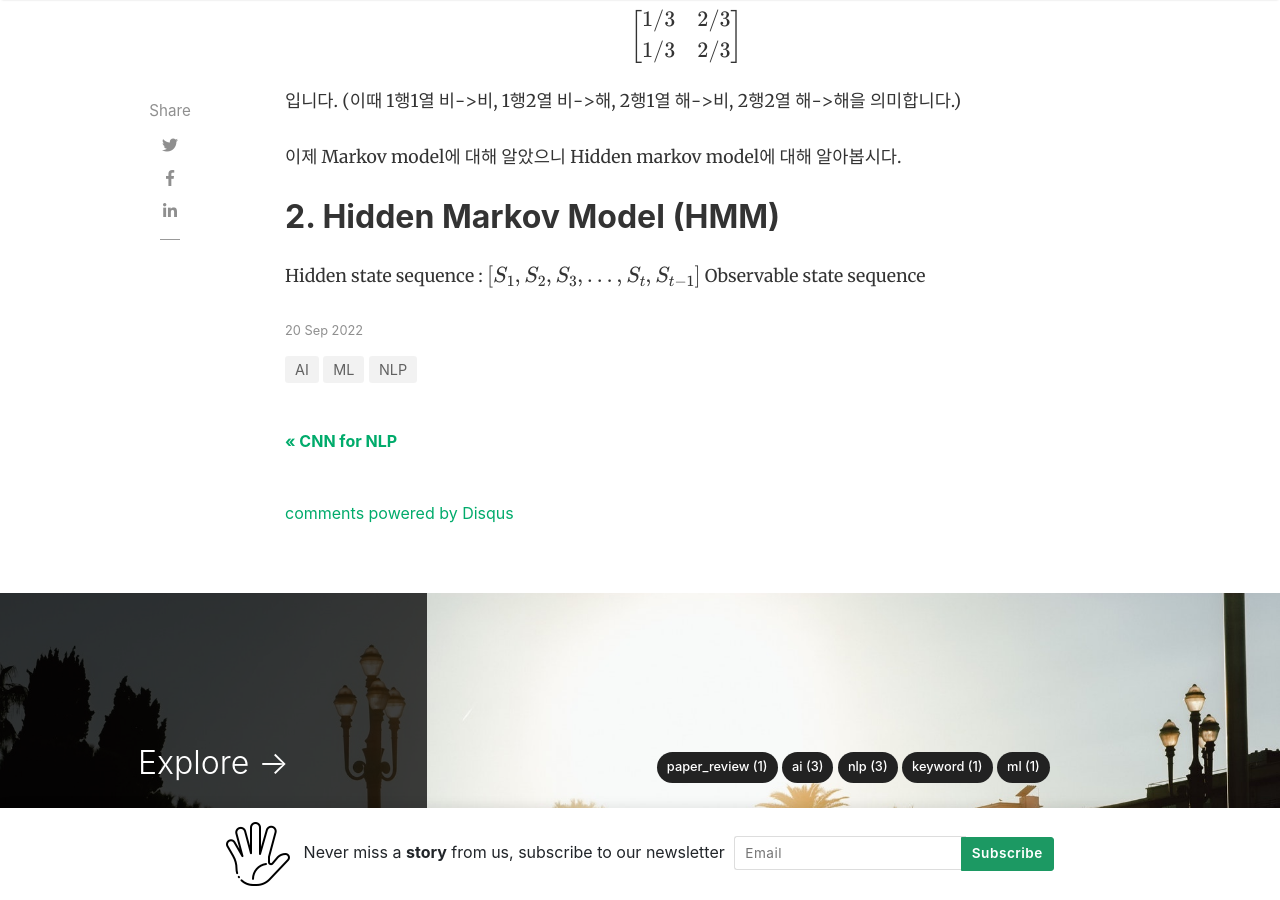
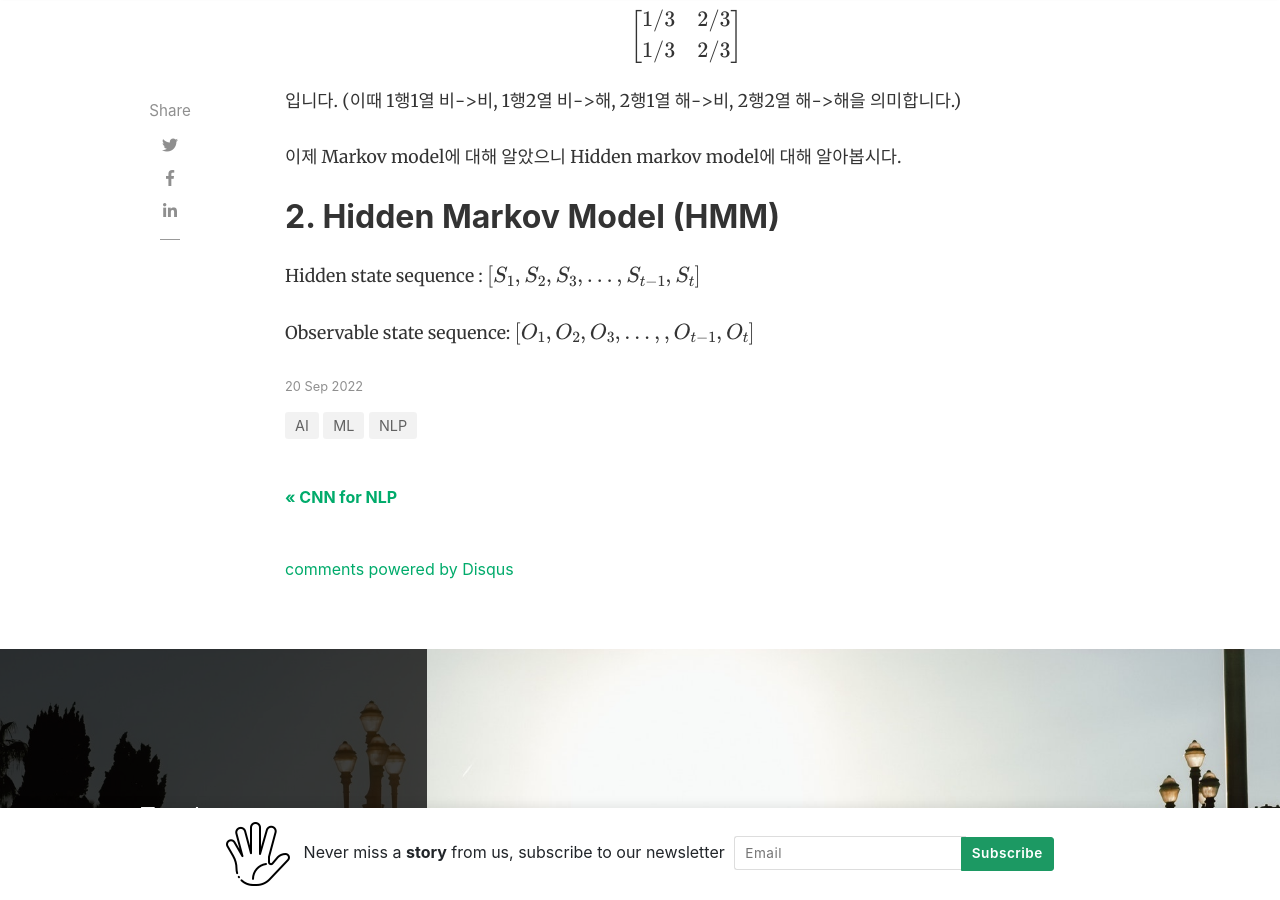
Before and after one commit to ozzaney/ozzaney_, a Jekyll site: the page built from _posts/2022-09-20-HMM.md, in a window 1280 px wide and 900 px high, scrolled down 1742 px. Built offline with Jekyll 4.4.1, drawn with Linux system fonts in a browser that asks for light colours; nearby versions of some CDN libraries; formulas are drawn with MathJax 3; comment, search, counter and statistics services are not loaded.

Commit message:
Update 2022-09-20-HMM.md

```diff
--- a/_posts/2022-09-20-HMM.md
+++ b/_posts/2022-09-20-HMM.md
@@ -51,5 +51,6 @@
 
 ## 2. Hidden Markov Model (HMM)
 
-Hidden state sequence : $[S_1, S_2, S_3, ..., S_t, S_{t-1}]$
-Observable state sequence
+Hidden state sequence : $[S_1, S_2, S_3, ..., S_{t-1}, S_t]$
+
+Observable state sequence:  $[O_1, O_2, O_3, ...,, O_{t-1}, O_t]$
```
